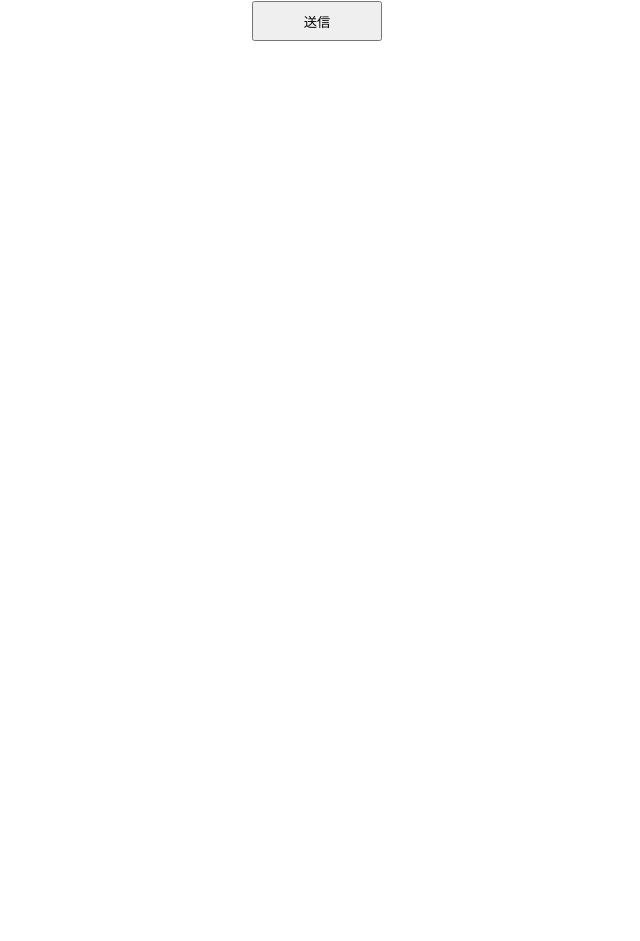
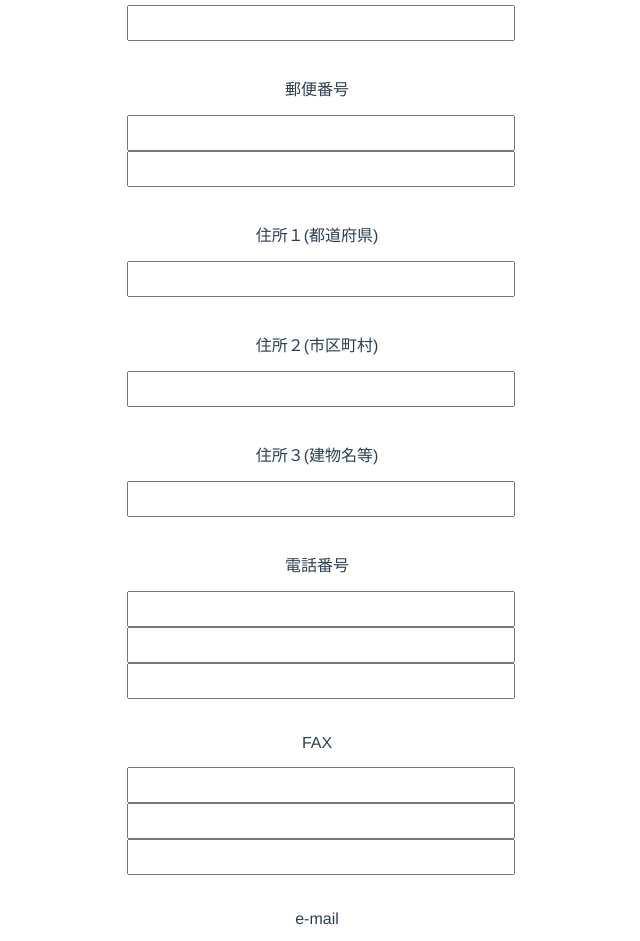
Before and after one commit to maki-kamada/UserStaffEditScreen, a Vue app: page /user in a window 1280 px wide. Shown: the part 286-1227 px from the top of the page, without its empty margins (323-963 px from the left). Before the commit the page ends 800 px from the top, so only its background shows below. Built offline with nearby package versions, Linux system fonts and the light colour scheme.

Commit message:
Kamikawa (#2)
* バリデーションチェック

バリデーションチェックの作成

* バリデーションチェック機能の作成

数値チェック、メール形式チェックなどの機能作成

```diff
--- a/src/views/User.vue
+++ b/src/views/User.vue
@@ -1,19 +1,70 @@
 <template>
 <div class="container">
-    <!-- <div id="app"> -->
     <form>
-        <!-- 会社名フォーム -->
         <div class="container">
+            <!-- 会社名フォーム -->
             <div>
-                <label for="name">名前</label>
-                <input type="text" v-model="name">
-                <span>{{ errors.name }}</span>
+                <label for="company">会社名</label>
+                <input type="text" v-model="company">
+                <span>{{ errors.company }}</span>
+            </div>
+            <!-- 代表者名フォーム -->
+            <div>
+                <label for="president">代表者名</label>
+                <input type="text" v-model="president">
+                <span>{{ errors.president }}</span>
+            </div>
+            <!-- 郵便番号フォーム -->
+            <div>
+                <label for="zipcode">郵便番号</label>
+                <input type="text" v-model="zipcode1">
+                <input type="text" v-model="zipcode2">
+                <span>{{ errors.zipcode }}</span>
+            </div>
+            <!-- 住所１フォーム -->
+            <div>
+                <label for="prefecture">住所１(都道府県)</label>
+                <input type="text" v-model="prefecture">
+                <span>{{ errors.prefecture }}</span>
+            </div>
+            <!-- 住所２フォーム -->
+            <div>
+                <label for="city">住所２(市区町村)</label>
+                <input type="text" v-model="city">
+                <span>{{ errors.city }}</span>
+            </div>
+            <!-- 住所３フォーム -->
+            <div>
+                <label for="building">住所３(建物名等)</label>
+                <input type="text" v-model="building">
+                <span>{{ errors.building }}</span>
+            </div>
+            <!-- 電話番号フォーム -->
+            <div>
+                <label for="tel">電話番号</label>
+                <input type="text" v-model="tel1">
+                <input type="text" v-model="tel2">
+                <input type="text" v-model="tel3">
+                <span>{{ errors.tel }}</span>
+            </div>
+            <!-- FAXフォーム -->
+            <div>
+                <label for="fax">FAX</label>
+                <input type="text" v-model="fax1">
+                <input type="text" v-model="fax2">
+                <input type="text" v-model="fax3">
+                <span>{{ errors.fax }}</span>
+            </div>
+            <!-- e-mailフォーム -->
+            <div>
+                <label for="mail">e-mail</label>
+                <input type="text" v-model="mail">
+                <span>{{ errors.mail }}</span>
             </div>
         </div>
     </form>
-    <!-- </div> -->
     <div class="register">
-        <button type="button" :disabled="isDisabled">送信</button>
+        <button type="button" :disabled=isDisabled>送信</button>
     </div>
 </div>
 </template>
@@ -25,23 +76,187 @@
 export default {
     data() {
         return {
-            name: '',
+            company: '',
+            president: '',
+            zipcode1: '',
+            zipcode2: '',
+            prefecture: '',
+            city: '',
+            building: '',
+            tel1: '',
+            tel2: '',
+            tel3: '',
+            fax1: '',
+            fax2: '',
+            fax3: '',
+            mail: '',
+            companyFlg: false,
+            zipcodeFlg: false,
+            prefectureFlg: false,
+            cityFlg: false,
+            telFlg: false,
+            mailFlg: false,
             errors: {}
         }
     },
-    computed: {
+    computed: {     // 必須入力項目が未入力の場合、送信ボタンが非活性化する
         isDisabled() {
-            return Object.keys(this.errors).length > 0 ? true : false
+            return this.companyFlg == true && this.zipcodeFlg == true && this.prefectureFlg == true && this.cityFlg == true && this.telFlg == true && this.mailFlg == true && Object.keys(this.errors).length == 0 ? false : true
         }
     },
-    watch: {
-        name(name) {
-            if (name) {
-                this.$delete(this.errors, 'name')
+    watch: {        // リアルタイムでバリデーションチェックを行う
+        company(company) {
+            if (!company) {
+                this.$set(this.errors, "company", '必須入力項目です。')
+                this.companyFlg = false;
+            } else if (company.length > 50) {
+                this.$set(this.errors, "company", '50文字以内で入力してください。')
+                this.companyFlg = false;
             } else {
-                this.$set(this.errors, "name", '必須入力項目です。')
+                this.$delete(this.errors, 'company')
+                this.companyFlg = true;
             }
-        }
+        },
+        president(president) {
+            if (president.length > 50) {
+                this.$set(this.errors, "president", '50文字以内で入力してください。')
+            } else {
+                this.$delete(this.errors, 'president')
+            }
+        },
+        zipcode1(zipcode1) {
+            if (!zipcode1 || !this.zipcode2) {
+                this.$set(this.errors, "zipcode", '必須入力項目です。')
+                this.zipcodeFlg = false;
+            } else if (zipcode1.match(/^\d{3}$/) && this.zipcode2.match(/^\d{4}$/)) {
+                this.$delete(this.errors, 'zipcode')
+                this.zipcodeFlg = true;
+            } else {
+                this.$set(this.errors, "zipcode", '半角数字で入力してください。（3桁＋4桁）')
+                this.zipcodeFlg = false;
+            }
+        },
+        zipcode2(zipcode2) {
+            if (!this.zipcode1 || !zipcode2) {
+                this.$set(this.errors, "zipcode", '必須入力項目です。')
+                this.zipcodeFlg = false;
+            } else if (this.zipcode1.match(/^\d{3}$/) && zipcode2.match(/^\d{4}$/)) {
+                this.$delete(this.errors, 'zipcode')
+                this.zipcodeFlg = true;
+            } else {
+                this.$set(this.errors, "zipcode", '半角数字で入力してください。（3桁＋4桁）')
+                this.zipcodeFlg = false;
+            }
+        },
+        prefecture(prefecture) {
+            if (!prefecture) {
+                this.$set(this.errors, "prefecture", '必須入力項目です。')
+                this.prefectureFlg = false;
+            } else if (prefecture.length > 50) {
+                this.$set(this.errors, "president", '50文字以内で入力してください。')
+                this.prefectureFlg = false;
+            } else {
+                this.$delete(this.errors, 'prefecture')
+                this.prefectureFlg = true;
+            }
+        },
+        city(city) {
+            if (!city) {
+                this.$set(this.errors, "city", '必須入力項目です。')
+                this.cityFlg = false;
+            } else if (city.length > 50) {
+                this.$set(this.errors, "city", '50文字以内で入力してください。')
+                this.cityFlg = false;
+            } else {
+                this.$delete(this.errors, 'city')
+                this.cityFlg = true;
+            }
+        },
+        building(building) {
+            if (building.length > 50) {
+                this.$set(this.errors, "building", '50文字以内で入力してください。')
+            } else {
+                this.$delete(this.errors, 'building')
+            }
+        },
+        tel1(tel1) {
+            if (!tel1 || !this.tel2 || !this.tel3) {
+                this.$set(this.errors, "tel", '必須入力項目です。')
+                this.telFlg = false;
+            } else if (tel1.match(/^\d{2,3}$/) && this.tel2.match(/^\d{1,4}$/) && this.tel3.match(/^\d{4}$/)) {
+                this.$delete(this.errors, 'tel')
+                this.telFlg = true;
+            } else {
+                this.$set(this.errors, "tel", '半角数字で入力してください。（2~3桁＋1~4桁＋4桁）')
+                this.telFlg = false;
+            }
+        },
+        tel2(tel2) {
+            if (!this.tel1 || !tel2 || !this.tel3) {
+                this.$set(this.errors, "tel", '必須入力項目です。')
+                this.telFlg = false;
+            } else if (this.tel1.match(/^\d{2,3}$/) && tel2.match(/^\d{1,4}$/) && this.tel3.match(/^\d{4}$/)) {
+                this.$delete(this.errors, 'tel')
+                this.telFlg = true;
+            } else {
+                this.$set(this.errors, "tel", '半角数字で入力してください。（2~3桁＋1~4桁＋4桁）')
+                this.telFlg = false;
+            }
+        },
+        tel3(tel3) {
+            if (!this.tel1 || !this.tel2 || !tel3) {
+                this.$set(this.errors, "tel", '必須入力項目です。')
+                this.telFlg = false;
+            } else if (this.tel1.match(/^\d{2,3}$/) && this.tel2.match(/^\d{1,4}$/) && tel3.match(/^\d{4}$/)) {
+                this.$delete(this.errors, 'tel')
+                this.telFlg = true;
+            } else {
+                this.$set(this.errors, "tel", '半角数字で入力してください。（2~3桁＋1~4桁＋4桁）')
+                this.telFlg = false;
+            }
+        },
+        fax1(fax1) {
+            if (fax1 == "" && this.fax2 == "" && this.fax3 == "") {
+                this.$delete(this.errors, 'fax')
+            } else if (!fax1.match(/^\d{2,3}$/) || !this.fax2.match(/^\d{1,4}$/) || !this.fax3.match(/^\d{4}$/)) {
+                this.$set(this.errors, "fax", '半角数字で入力してください。（2~3桁＋1~4桁＋4桁）')
+            } else {
+                this.$delete(this.errors, 'fax')
+            }
+        },
+        fax2(fax2) {
+            if (this.fax1 == "" && fax2 == "" && this.fax3 == "") {
+                this.$delete(this.errors, 'fax')
+            } else if (!this.fax1.match(/^\d{2,3}$/) || fax2.match(/^\d{1,4}$/) || !this.fax3.match(/^\d{4}$/)) {
+                this.$set(this.errors, "fax", '半角数字で入力してください。（2~3桁＋1~4桁＋4桁）')
+            } else {
+                this.$delete(this.errors, 'fax')
+            }
+        },
+        fax3(fax3) {
+            if (this.fax1 == "" && this.fax2 == "" && fax3 == "") {
+                this.$delete(this.errors, 'fax')
+            } else if (!this.fax1.match(/^\d{2,3}$/) || !this.fax2.match(/^\d{1,4}$/) || !fax3.match(/^\d{4}$/)) {
+                this.$set(this.errors, "fax", '半角数字で入力してください。（2~3桁＋1~4桁＋4桁）')
+            } else {
+                this.$delete(this.errors, 'fax')
+            }
+        },
+        mail(mail) {
+            if (!mail) {
+                this.$set(this.errors, "mail", '必須入力項目です。')
+                this.mailFlg = false;
+            } else if (!mail.match(/^[a-zA-Z0-9.!#$%&'*+/=?^_`{|}~-]+@[a-zA-Z0-9-]+(?:\.[a-zA-Z0-9-]+)*$/)) {
+                this.$set(this.errors, "mail", '正しいメール形式で入力してください。')
+                this.mailFlg = false;
+            } else if (mail.length > 40) {
+                this.$set(this.errors, "mail", '40文字以内で入力してください。')
+                this.mailFlg = false;
+            } else {
+                this.$delete(this.errors, 'mail')
+                this.mailFlg = true;
+            }
+        },
     }
 };
 </script>
```
